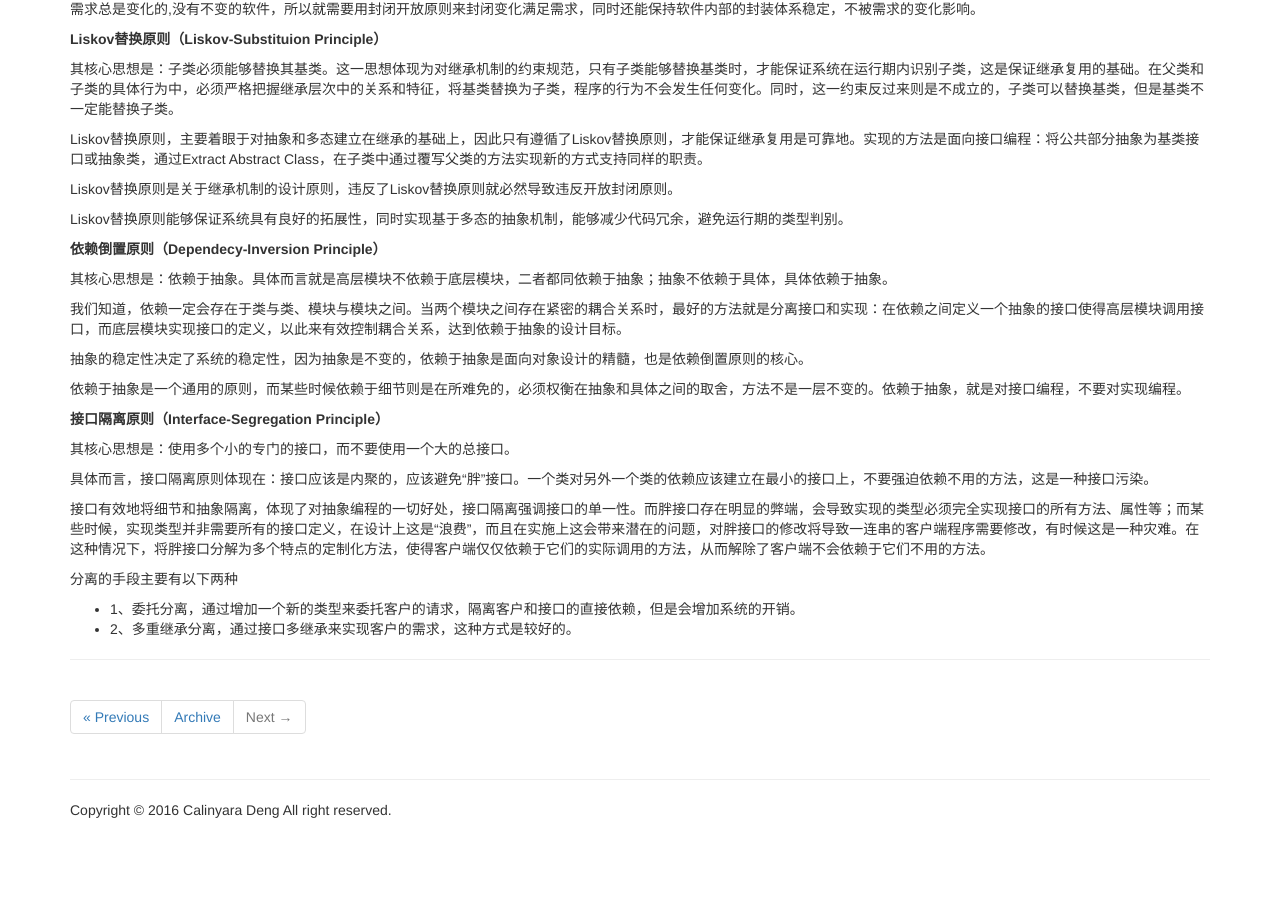
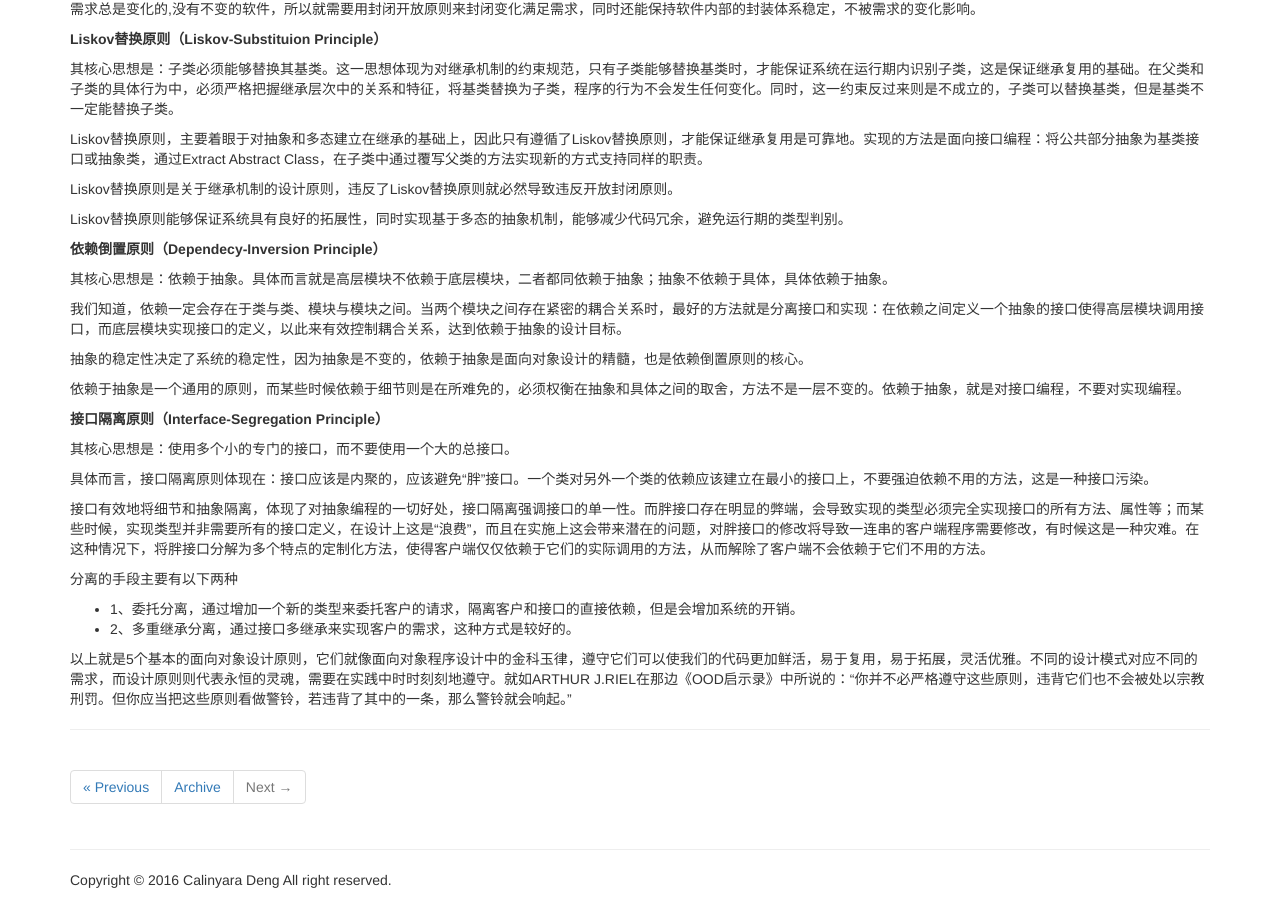
Before and after one commit to ssqre/ssqre.github.io, a Jekyll site: the page built from _posts/2016-07-10-object-oriented-design-principles.md, in a window 1280 px wide and 900 px high, scrolled down 662 px. Built offline with Jekyll 4.4.1, drawn with Linux system fonts in a browser that asks for light colours; nearby versions of some CDN libraries; library files that are not in the unit come from our copies; before the commit the page ends 1492 px from its top, so only the background shows below that.

Commit message:
add object-oriented-design-principles

```diff
--- a/_posts/2016-07-10-object-oriented-design-principles.md
+++ b/_posts/2016-07-10-object-oriented-design-principles.md
@@ -62,3 +62,7 @@ __接口隔离原则（Interface-Segregation Principle）__
 
 + 1、委托分离，通过增加一个新的类型来委托客户的请求，隔离客户和接口的直接依赖，但是会增加系统的开销。
 + 2、多重继承分离，通过接口多继承来实现客户的需求，这种方式是较好的。
+
+
+
+以上就是5个基本的面向对象设计原则，它们就像面向对象程序设计中的金科玉律，遵守它们可以使我们的代码更加鲜活，易于复用，易于拓展，灵活优雅。不同的设计模式对应不同的需求，而设计原则则代表永恒的灵魂，需要在实践中时时刻刻地遵守。就如ARTHUR J.RIEL在那边《OOD启示录》中所说的：“你并不必严格遵守这些原则，违背它们也不会被处以宗教刑罚。但你应当把这些原则看做警铃，若违背了其中的一条，那么警铃就会响起。”
```
